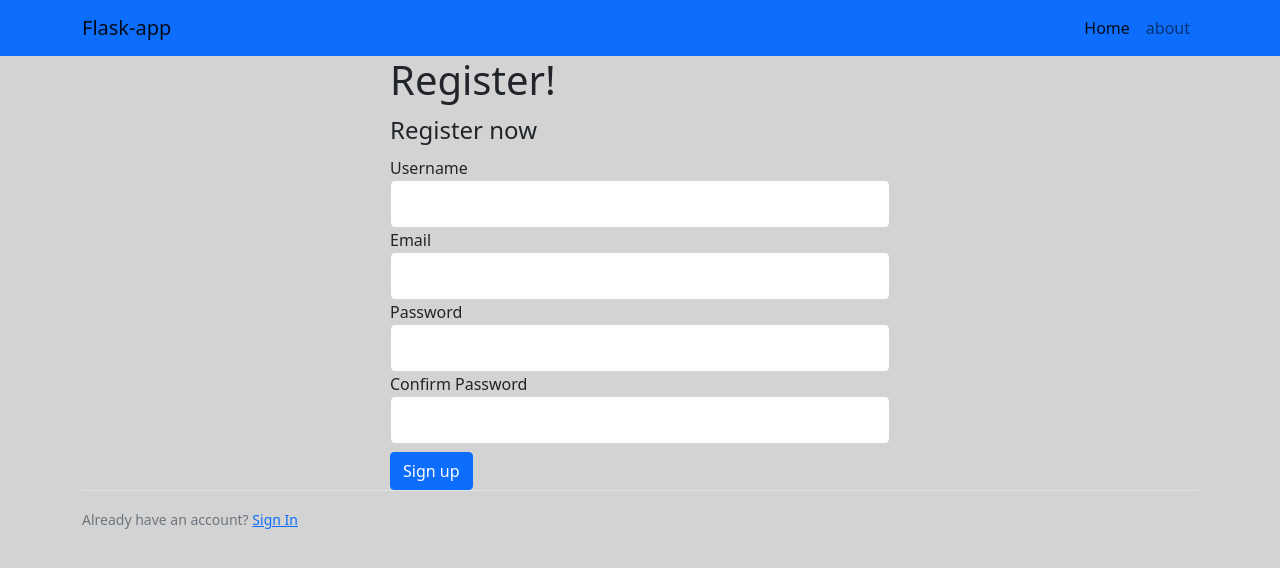
After one commit to SebastianLomme/flask-app-cd, a Flask app: page /register in a window 1280 px wide. The commit adds this page. Shown: the top 568 px of the page. Run offline with Flask 2, Linux system fonts and the light colour scheme.

Commit message:
register form added

```diff
--- /dev/null
+++ b/forms.py
@@ -0,0 +1,17 @@
+from flask_wtf import FlaskForm
+from wtforms import StringField, PasswordField, SubmitField, BooleanField
+from wtforms.validators import DataRequired, Length, Email, EqualTo
+
+class RegistrationForm(FlaskForm):
+    username = StringField('Username', validators=[DataRequired(), Length(min=2, max=20)])
+    email = StringField('Email', validators=[DataRequired(), Email()])
+    password = PasswordField('Password', validators=[DataRequired(), Length(min=8)])
+    confirm_password = PasswordField('Confirm Password', validators=[DataRequired(), Length(min=8), EqualTo('password')])
+    submit = SubmitField('Sign up')
+
+
+class LoginForm(FlaskForm):
+    email = StringField('Email', validators=[DataRequired(), Email()])
+    password = PasswordField('Password', validators=[DataRequired(), Length(min=8)])
+    remember = BooleanField('Remember Me')
+    submit = SubmitField('Login')
--- a/main.py
+++ b/main.py
@@ -1,10 +1,25 @@
 from flask import Flask, render_template, url_for
+from forms import RegistrationForm, LoginForm
 
 app = Flask(__name__)
+
+app.config['SECRET_KEY'] = "6887c8ea17d1ed72306e37708f21e55c"
 
 @app.route("/")
 def home():
     return render_template("home.html", title="homepage")
+
+@app.route("/register")
+def register():
+    form = RegistrationForm()
+    return render_template("register.html", title="register", form=form )
+
+
+@app.route("/login")
+def login():
+    form = LoginForm()
+    return render_template("login.html", title="login", form=form)
+
 
 @app.route("/about")
 def about():
--- a/requirements.txt
+++ b/requirements.txt
@@ -1,2 +1,4 @@
 pytest==6.1.2
 Flask==2.0.2
+Flask-WTF==1.0.0
+email_validator==1.1.3
--- a/static/style.css
+++ b/static/style.css
@@ -1,4 +1,9 @@
 body {
   background: lightgray;
 }
+
+.content-section {
+  max-width: 500px;
+  margin: 0 auto;
+}
 /*# sourceMappingURL=style.css.map */
--- a/static/style.scss
+++ b/static/style.scss
@@ -1,3 +1,8 @@
 body {
     background: lightgray;
 }
+
+.content-section{
+    max-width: 500px;
+    margin: 0 auto;
+}
--- /dev/null
+++ b/templates/login.html
@@ -0,0 +1,5 @@
+<!DOCTYPE html>
+{% extends "base.html" %}
+{% block content%}
+    <h1>Login!</h1>
+{% endblock %}
--- /dev/null
+++ b/templates/register.html
@@ -0,0 +1,39 @@
+<!DOCTYPE html>
+{% extends "base.html" %}
+{% block content%}
+    <div class="content-section">
+        <h1>Register!</h1>
+        <form action="" method="post">
+            {{ form.hidden_tag() }}
+            <fieldset class="form-group">
+                <legend>Register now</legend>
+                <div class="form-group">
+                    {{ form.username.label(class="form-control-label")}}
+                    {{ form.username(class="form-control form-control-lg")}}
+                </div>
+                <div class="form-group">
+                    {{ form.email.label(class="form-control-label")}}
+                    {{ form.email(class="form-control form-control-lg")}}
+                </div>
+                <div class="form-group">
+                    {{ form.password.label(class="form-control-label")}}
+                    {{ form.password(class="form-control form-control-lg")}}
+                </div>
+                <div class="form-group">
+                    {{ form.confirm_password.label(class="form-control-label")}}
+                    {{ form.confirm_password(class="form-control form-control-lg")}}
+                </div>
+
+            </fieldset>
+            <div class="form-group">
+                {{ form.submit(class="btn btn-primary mt-2")}}
+            </div>
+        </form>
+    </div>
+    <div class="border-top pt-3">
+        <small class="text-muted">
+            Already have an account? <a class="ml-2" href="{{ url_for('login') }}">Sign In</a>
+        </small>
+
+    </div>
+{% endblock %}
--- a/test_main.py
+++ b/test_main.py
@@ -1,3 +1,4 @@
 from main import plus
+
 def test_plus():
     assert plus(1,2) == 3
```
Also changed, not shown: 1 other file.
